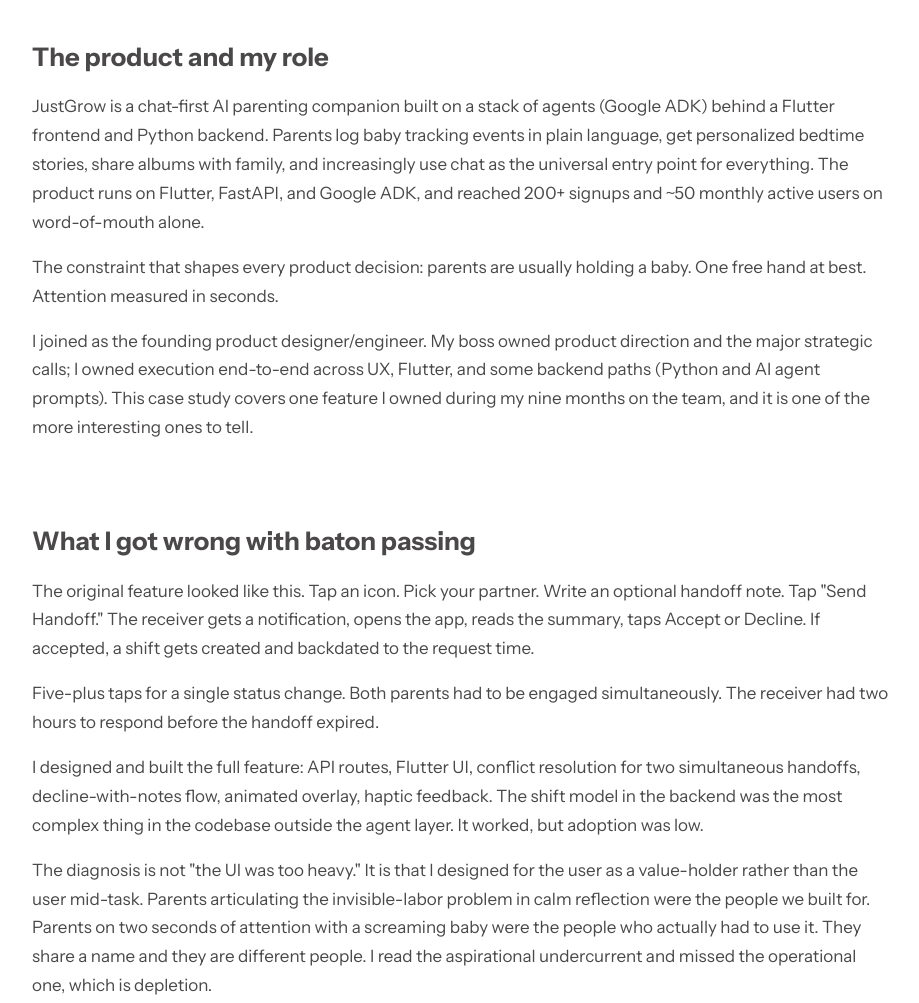
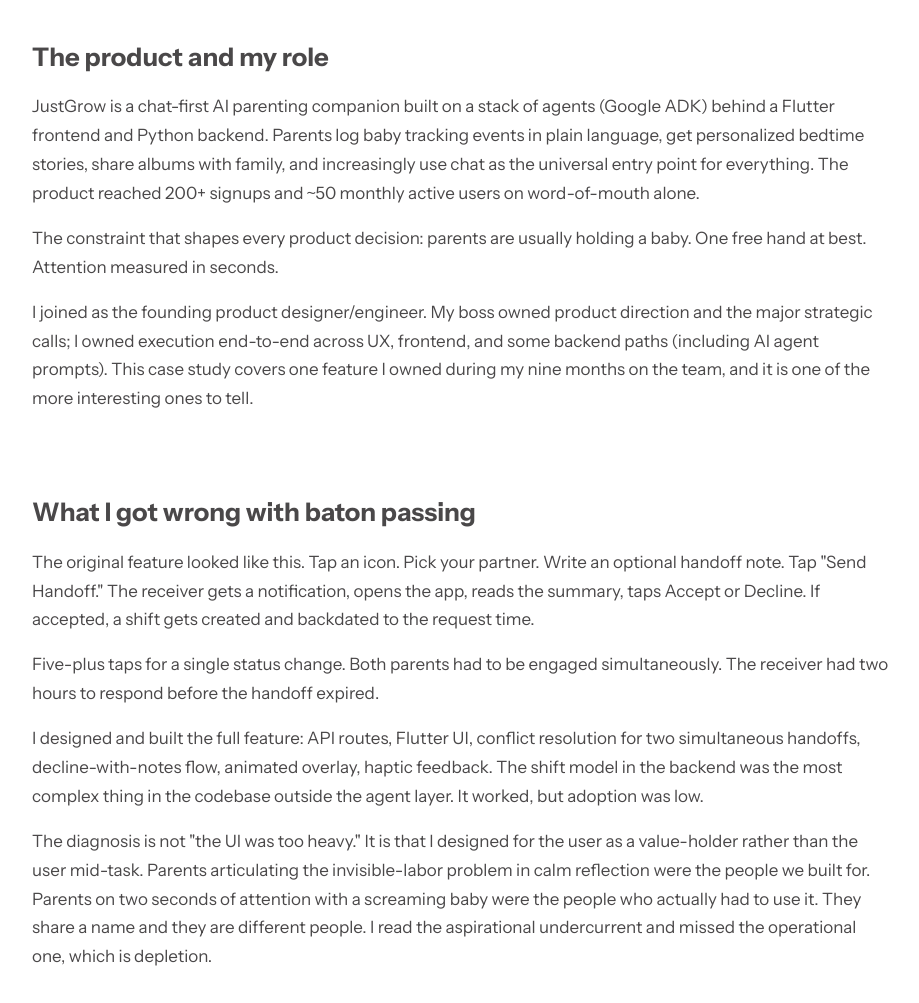
Before and after one commit to jzsun22/jzsun-me, a plain HTML site: page public/justgrow.html in a window 1280 px wide. Shown: the part 945-1948 px from the top of the page, without its empty margins (178-1097 px from the left). Drawn offline with Linux system fonts and the light colour scheme.

Commit message:
Update case study description for clarity and conciseness

```diff
--- a/public/justgrow.html
+++ b/public/justgrow.html
@@ -469,9 +469,9 @@
     <!-- Context -->
     <section class="case-study__section">
       <h2 class="case-study__section-heading">The product and my role</h2>
-      <p class="case-study__body">JustGrow is a chat-first AI parenting companion built on a stack of agents (Google ADK) behind a Flutter frontend and Python backend. Parents log baby tracking events in plain language, get personalized bedtime stories, share albums with family, and increasingly use chat as the universal entry point for everything. The product runs on Flutter, FastAPI, and Google ADK, and reached 200+ signups and ~50 monthly active users on word-of-mouth alone.</p>
+      <p class="case-study__body">JustGrow is a chat-first AI parenting companion built on a stack of agents (Google ADK) behind a Flutter frontend and Python backend. Parents log baby tracking events in plain language, get personalized bedtime stories, share albums with family, and increasingly use chat as the universal entry point for everything. The product reached 200+ signups and ~50 monthly active users on word-of-mouth alone.</p>
       <p class="case-study__body">The constraint that shapes every product decision: parents are usually holding a baby. One free hand at best. Attention measured in seconds.</p>
-      <p class="case-study__body">I joined as the founding product designer/engineer. My boss owned product direction and the major strategic calls; I owned execution end-to-end across UX, Flutter, and some backend paths (Python and AI agent prompts). This case study covers one feature I owned during my nine months on the team, and it is one of the more interesting ones to tell. </p>
+      <p class="case-study__body">I joined as the founding product designer/engineer. My boss owned product direction and the major strategic calls; I owned execution end-to-end across UX, frontend, and some backend paths (including AI agent prompts). This case study covers one feature I owned during my nine months on the team, and it is one of the more interesting ones to tell. </p>
     </section>
 
 
```
